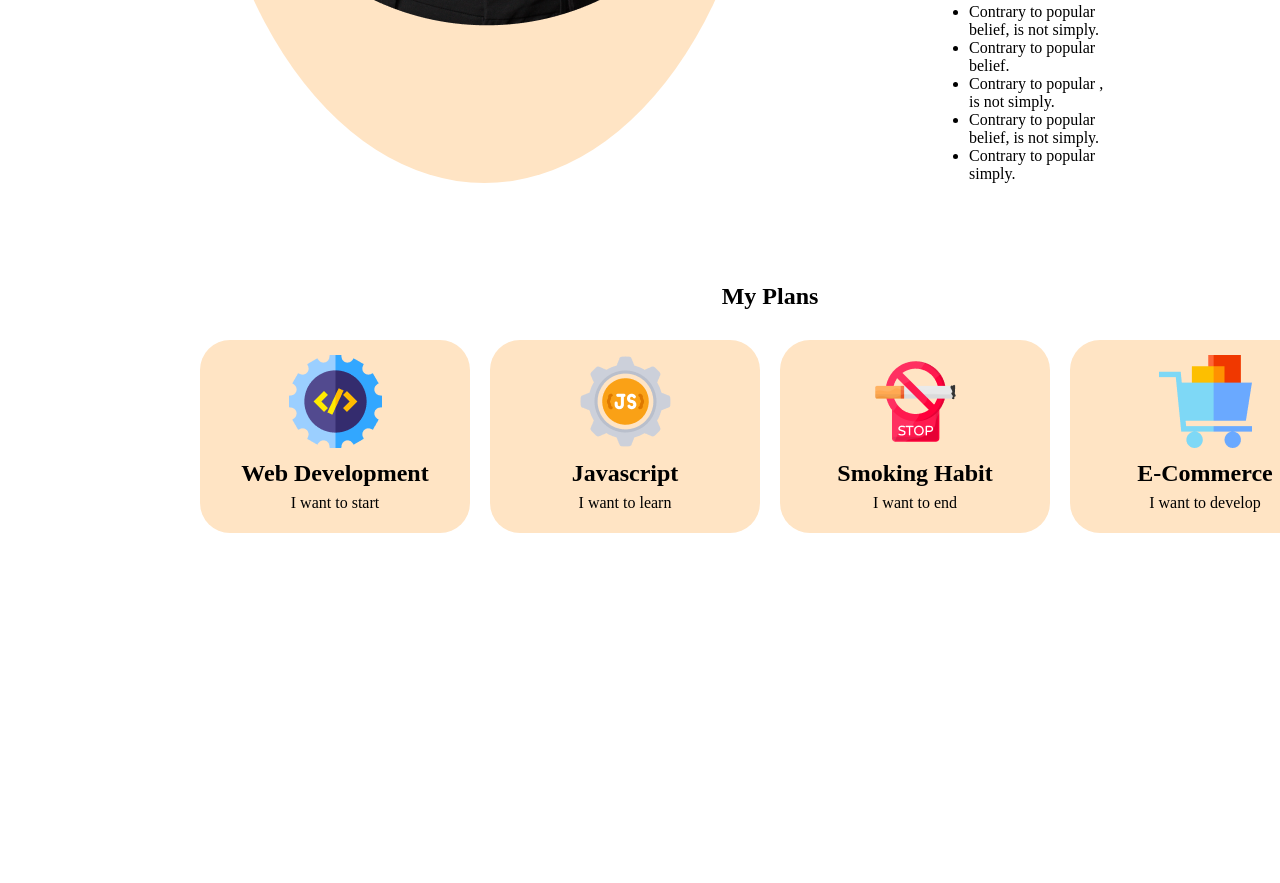
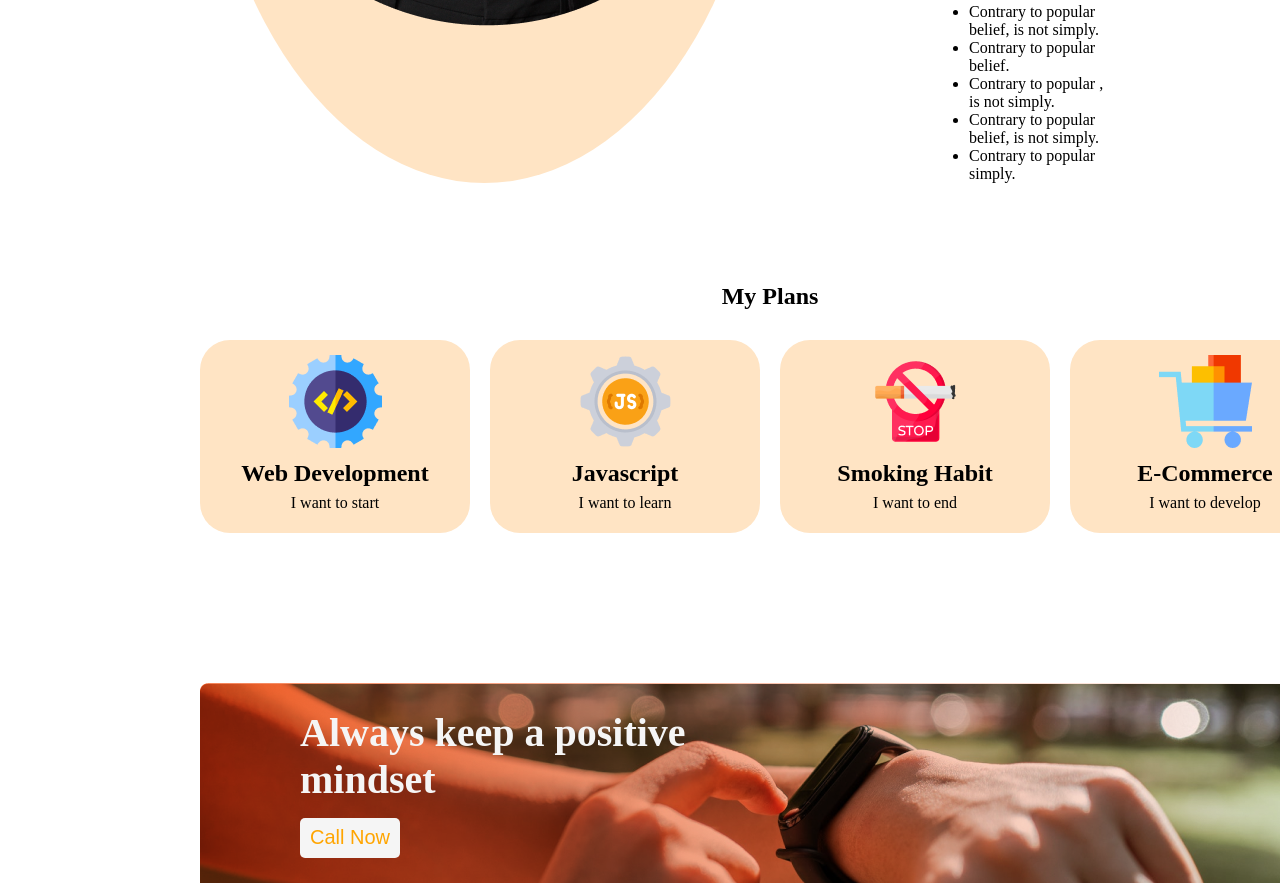
Before and after one commit to SwapnilRoyweb/project1, a plain HTML site: page index.html in a window 1280 px wide. Shown: the part 1648-2531 px from the top of the page. Before the commit the page ends 2231 px from the top, so only its background shows below. Drawn offline with Linux system fonts and the light colour scheme.

Commit message:
another section added

```diff
--- a/index.html
+++ b/index.html
@@ -59,6 +59,12 @@
                 </div>
             </div>
         </section>
+        <section class="banner-2">
+            <div class="written">
+                <h1>Always keep a positive mindset</h1>
+                <button>Call Now</button>
+            </div>
+        </section>
     </main>
 </body>
 </html>
--- a/styles/style.css
+++ b/styles/style.css
@@ -91,3 +91,41 @@
     width: 250px;
     border-radius: 30px;
 }
+/* part3 section banner-2 */
+.banner-2{
+    background-image: url(../public/assets/images/watch.png), url(../public/assets/images/gradient2.png);
+    background-repeat: no-repeat;
+    background-size: cover;
+    background-blend-mode:multiply;
+    height: 200px;
+    width: 1140px;
+    margin-left: 200px;
+    margin-right: 200px;
+    margin-top: 100px;
+}
+.banner-2 .written{
+    width: 400px;
+    height: 100%;
+    text-align: left;
+    display: flex;
+    flex-direction: column;
+    justify-content: center;
+    margin-left: 100px;
+}
+.banner-2 .written h1{
+    font-weight: 700;
+    font-size: 40px;
+    margin-bottom: 15px;
+    color: whitesmoke;
+}
+.banner-2 .written button{
+    width: 100px;
+    height: 40px;
+    color: orange;
+    font-weight: 500;
+    font-size: 20px;
+    background-color: whitesmoke;
+    border: 0;
+    border-radius: 5px;
+    padding: 5px;
+}
```
